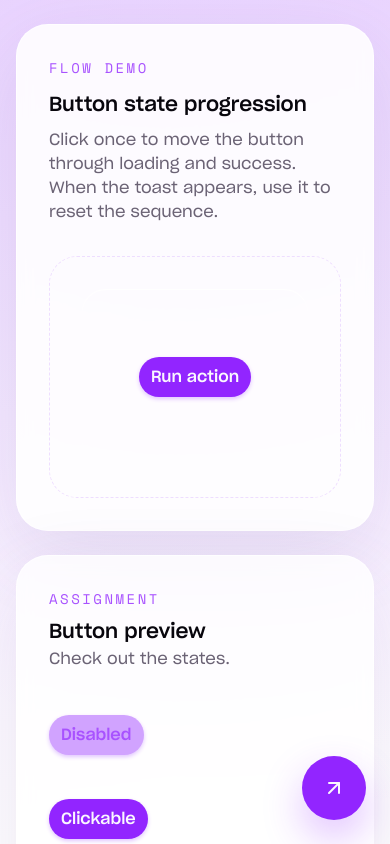
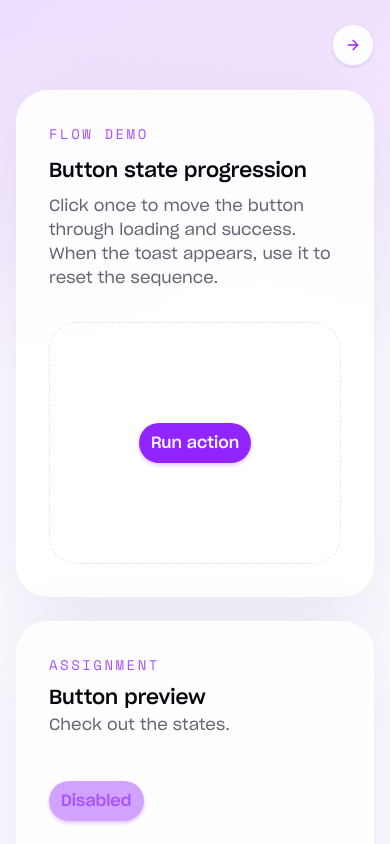
Before and after one commit to ntina10/good-tape-assignment, a React (Vite) app: page / in a window 390 px wide. Shown: the top 844 px of the page. Built offline with nearby package versions, Linux system fonts and the light colour scheme.

Commit message:
fix: scroll behaviour between pages and update readme file

```diff
--- a/src/App.tsx
+++ b/src/App.tsx
@@ -1,8 +1,15 @@
-import { Navigate, Route, Routes } from "react-router-dom";
+import { useLayoutEffect } from "react";
+import { Navigate, Route, Routes, useLocation } from "react-router-dom";
 import { HackerNewsPage } from "./pages/HackerNewsPage";
 import { HomePage } from "./pages/HomePage";
 
 export default function App() {
+  const { pathname } = useLocation();
+
+  useLayoutEffect(() => {
+    window.scrollTo({ top: 0, left: 0, behavior: "auto" });
+  }, [pathname]);
+
   return (
     <Routes>
       <Route path="/" element={<HomePage />} />
--- a/src/components/StoryList.tsx
+++ b/src/components/StoryList.tsx
@@ -20,6 +20,7 @@ export function StoryList() {
   const [visibleCount, setVisibleCount] = useState(INITIAL_VISIBLE_COUNT);
   const { stories, totalCount, isLoading, loadingProgress, error } =
     useTopStories(activeFeed, visibleCount);
+  const isLoadingMore = isLoading && stories.length > 0;
   const hasMore = stories.length < totalCount;
 
   const handleFeedChange = (feed: HNStoryType) => {
@@ -110,13 +111,9 @@ export function StoryList() {
 
             {hasMore ? (
               <Button
-                loading={isLoading}
+                loading={isLoadingMore}
                 onClick={handleLoadMore}
-                progress={
-                  totalCount > 0
-                    ? Math.round((visibleCount / totalCount) * 100)
-                    : 0
-                }
+                progress={isLoadingMore ? loadingProgress : undefined}
                 shadow="neutral"
               >
                 Load more
--- a/src/index.css
+++ b/src/index.css
@@ -95,4 +95,29 @@
 :root {
   --text: #6b6375;
   --text-h: #08060d;
+  --page-background-base: #fcfbff;
+  --page-background-image:
+    radial-gradient(circle at top left, rgba(168, 82, 255, 0.18), transparent 42%),
+    radial-gradient(circle at top right, rgba(146, 37, 255, 0.12), transparent 38%);
 }
+
+body {
+  background: var(--page-background-base);
+}
+
+.page-shell {
+  position: relative;
+  min-height: 100vh;
+  isolation: isolate;
+}
+
+.page-shell::before {
+  content: "";
+  position: fixed;
+  inset: 0;
+  z-index: -1;
+  pointer-events: none;
+  background-color: var(--page-background-base);
+  background-image: var(--page-background-image);
+  background-repeat: no-repeat;
+}
--- a/src/pages/HackerNewsPage.tsx
+++ b/src/pages/HackerNewsPage.tsx
@@ -4,7 +4,7 @@ import { StoryList } from "../components/StoryList";
 
 export function HackerNewsPage() {
   return (
-    <main className="min-h-screen bg-[radial-gradient(circle_at_top_left,rgba(168,82,255,0.18),transparent_42%),radial-gradient(circle_at_top_right,rgba(146,37,255,0.12),transparent_38%)] px-4 py-6 text-[color:var(--text-h)] sm:px-6 lg:px-10 lg:py-10">
+    <main className="page-shell px-4 py-6 text-[color:var(--text-h)] sm:px-6 lg:px-10 lg:py-10">
       <Link
         to="/"
         className="hidden lg:inline-flex lg:fixed lg:left-10 lg:top-10 lg:z-20 items-center gap-2 rounded-full border border-purple-200 bg-white/90 px-4 py-2 font-sharp-medium text-label text-purple-700 shadow-[0_12px_32px_rgba(109,86,146,0.16)] backdrop-blur transition-colors duration-200 hover:bg-purple-50"
--- a/src/pages/HomePage.tsx
+++ b/src/pages/HomePage.tsx
@@ -1,4 +1,4 @@
-import { ArrowUpRight } from "lucide-react";
+import { ArrowRight } from "lucide-react";
 import { useEffect, useState } from "react";
 import { Link } from "react-router-dom";
 import { Button } from "../components/Button";
@@ -119,8 +119,26 @@ export function HomePage() {
   };
 
   return (
-    <main className="min-h-screen bg-[radial-gradient(circle_at_top_left,rgba(168,82,255,0.18),transparent_42%),radial-gradient(circle_at_top_right,rgba(146,37,255,0.12),transparent_38%)] px-4 py-6 text-[color:var(--text-h)] sm:px-6 lg:px-10 lg:py-10">
+    <main className="page-shell px-4 py-6 text-[color:var(--text-h)] sm:px-6 lg:px-10 lg:py-10">
+      <Link
+        to="/hacker-news"
+        aria-label="Open Hacker News page"
+        className="hidden lg:inline-flex lg:fixed lg:right-10 lg:top-10 lg:z-20 items-center justify-center rounded-full border border-purple-200 bg-white/90 p-3 text-purple-700 shadow-[0_12px_32px_rgba(109,86,146,0.16)] backdrop-blur transition-colors duration-200 hover:bg-purple-50"
+      >
+        <ArrowRight className="h-4 w-4" />
+      </Link>
+
       <div className="mx-auto flex w-full max-w-7xl flex-col gap-6">
+        <div className="flex justify-end lg:hidden">
+          <Link
+            to="/hacker-news"
+            aria-label="Open Hacker News page"
+            className="inline-flex items-center justify-center rounded-full border border-purple-200 bg-white/90 p-3 text-purple-700 shadow-sm transition-colors duration-200 hover:bg-purple-50"
+          >
+            <ArrowRight className="h-4 w-4" />
+          </Link>
+        </div>
+
         <section className="relative overflow-hidden rounded-[32px] border border-white/70 bg-white/88 p-8 shadow-[0_24px_80px_rgba(109,86,146,0.12)] backdrop-blur">
           <div className="relative flex min-h-72 flex-col gap-8">
             <div className="max-w-2xl space-y-3">
@@ -282,14 +300,6 @@ export function HomePage() {
         </div>
       </div>
 
-      <Link
-        to="/hacker-news"
-        aria-label="Open Hacker News page"
-        className="fixed bottom-6 right-6 z-40 inline-flex h-16 w-16 items-center justify-center rounded-full bg-purple-700 text-purple-50 shadow-[0_18px_40px_rgba(146,37,255,0.28)] transition-all duration-200 hover:-translate-y-1 hover:bg-purple-600 hover:shadow-[0_24px_48px_rgba(146,37,255,0.34)] focus-visible:outline-none focus-visible:ring-4 focus-visible:ring-purple-200 sm:bottom-8 sm:right-8"
-      >
-        <ArrowUpRight className="h-6 w-6" />
-      </Link>
-
       {flowStage === "success" ? (
         <div className="pointer-events-none fixed inset-x-0 top-6 z-50 flex justify-center px-4">
           <div className="pointer-events-auto w-full max-w-md rounded-[24px] border border-purple-200 bg-white px-6 py-5 shadow-sm">
```
Also changed, not shown: 1 other file (tests, documents, lock files or other folders).
